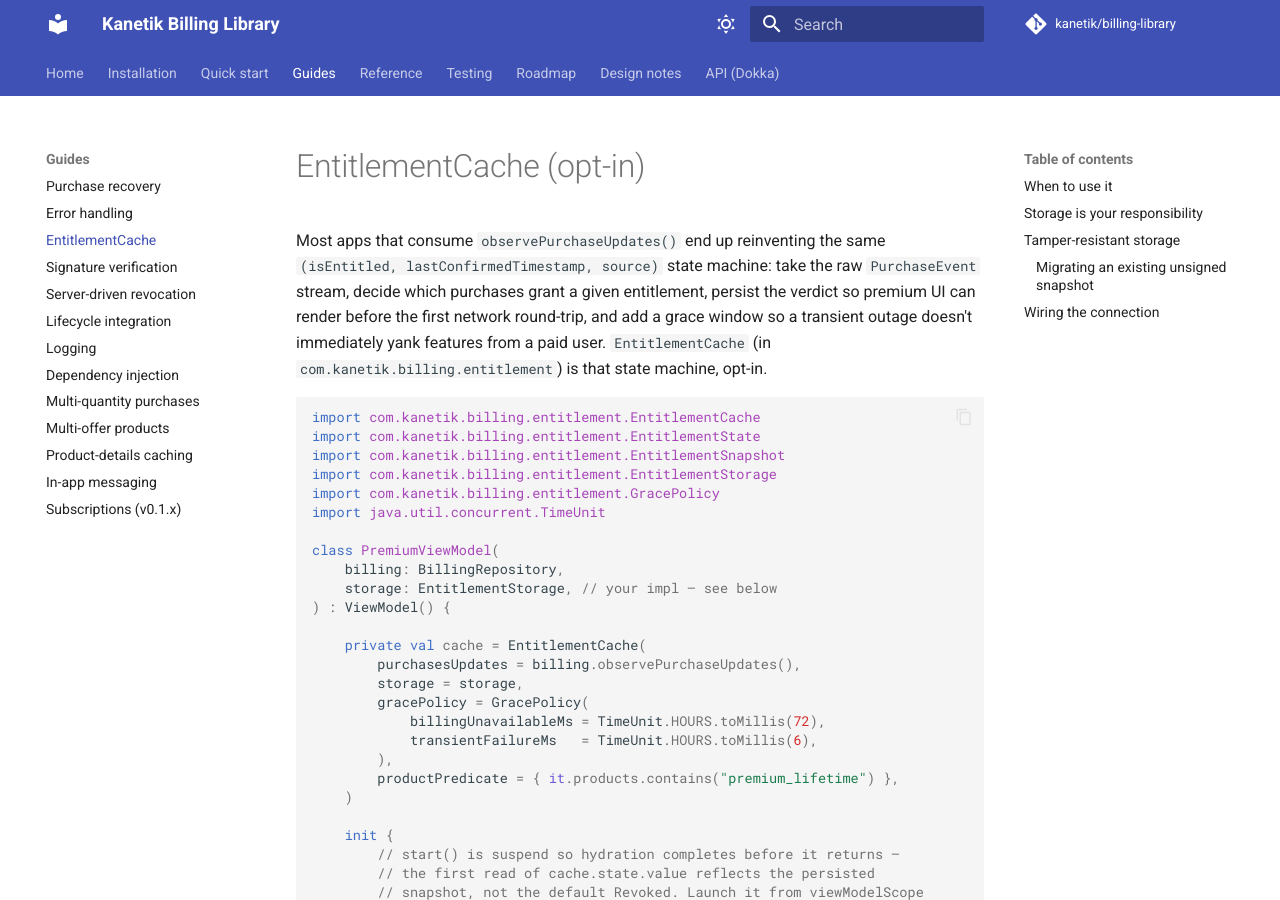
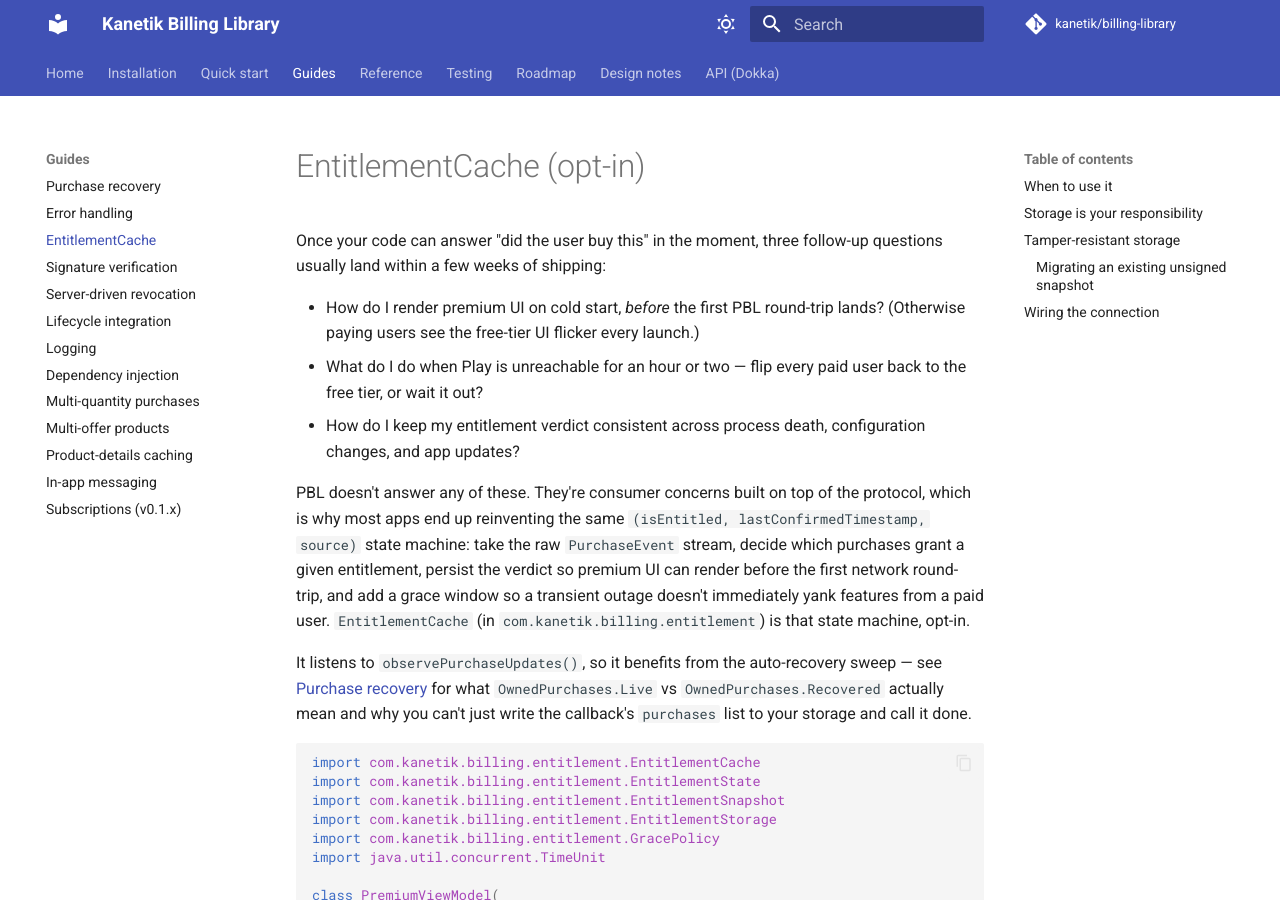
Before and after one commit to kanetik/billing-library, an MkDocs documentation site: the page built from docs/guides/entitlement-cache.md, in a window 1280 px wide and 900 px high. Built offline with MkDocs 1.6.1 and Material for MkDocs 9.7.7, drawn with Linux system fonts in a browser that asks for light colours; comment, search, counter and statistics services are not loaded.

Commit message:
docs(guides): add "why this matters" intros for new-to-PBL readers
Each guide now opens with a couple paragraphs framing the PBL gotcha
or design pressure the guide addresses, before getting into the how.
Aimed at smart devs who haven't shipped a Play Billing integration
before — direct and concrete, but warmer than the previous
jumps-straight-to-API-surface tone. Not handholding.

- entitlement-cache.md: leads with the three follow-up questions every
  app hits within a few weeks of shipping (cold-start UI flicker,
  Play-unreachable-for-an-hour, process-death consistency) — none of
  which PBL answers — so EntitlementCache's existence reads as a
  response to real problems rather than gratuitous machinery. Cross-link
  to purchase-recovery for the OwnedPurchases.Live vs Recovered story.

- error-handling.md: opens by spelling out what "PBL response codes"
  even are and why naive integrations either retry-hammer or show a
  generic dialog for everything. Lists the two things the library does
  about it (typed exceptions + retry loop, BillingErrorCategory enum)
  before getting into the per-method throws-vs-returns surface.

- signature-verification.md: explains that Play's signature is the
  ONLY on-device proof a Purchase came from Google rather than from a
  malicious app forging the response, with a one-line pointer at where
  Play Console gives you the public key. Frames the integration as
  small-code-high-payoff rather than just listing the API.

- subscriptions.md: enumerates the four PBL-subs gotchas (offer-token
  selection, multi-line-item replacements, deferred billing for prepaid,
  linkedPurchaseToken double-grant) so the "v0.1.x is protocol-only,
  helpers in v0.2.0" framing reads as honest scoping rather than
  hand-waving.

Co-Authored-By: Claude Opus 4.7 (1M context) <noreply@anthropic.com>

````diff
--- a/docs/guides/entitlement-cache.md
+++ b/docs/guides/entitlement-cache.md
@@ -1,6 +1,14 @@
 # EntitlementCache (opt-in)
 
-Most apps that consume `observePurchaseUpdates()` end up reinventing the same `(isEntitled, lastConfirmedTimestamp, source)` state machine: take the raw `PurchaseEvent` stream, decide which purchases grant a given entitlement, persist the verdict so premium UI can render before the first network round-trip, and add a grace window so a transient outage doesn't immediately yank features from a paid user. `EntitlementCache` (in `com.kanetik.billing.entitlement`) is that state machine, opt-in.
+Once your code can answer "did the user buy this" in the moment, three follow-up questions usually land within a few weeks of shipping:
+
+- How do I render premium UI on cold start, *before* the first PBL round-trip lands? (Otherwise paying users see the free-tier UI flicker every launch.)
+- What do I do when Play is unreachable for an hour or two — flip every paid user back to the free tier, or wait it out?
+- How do I keep my entitlement verdict consistent across process death, configuration changes, and app updates?
+
+PBL doesn't answer any of these. They're consumer concerns built on top of the protocol, which is why most apps end up reinventing the same `(isEntitled, lastConfirmedTimestamp, source)` state machine: take the raw `PurchaseEvent` stream, decide which purchases grant a given entitlement, persist the verdict so premium UI can render before the first network round-trip, and add a grace window so a transient outage doesn't immediately yank features from a paid user. `EntitlementCache` (in `com.kanetik.billing.entitlement`) is that state machine, opt-in.
+
+It listens to `observePurchaseUpdates()`, so it benefits from the auto-recovery sweep — see [Purchase recovery](purchase-recovery.md) for what `OwnedPurchases.Live` vs `OwnedPurchases.Recovered` actually mean and why you can't just write the callback's `purchases` list to your storage and call it done.
 
 ```kotlin
 import com.kanetik.billing.entitlement.EntitlementCache
````
Also changed, not shown: docs/guides/error-handling.md (+7 -0 lines), docs/guides/signature-verification.md (+5 -1 lines), docs/guides/subscriptions.md (+5 -1 lines).
